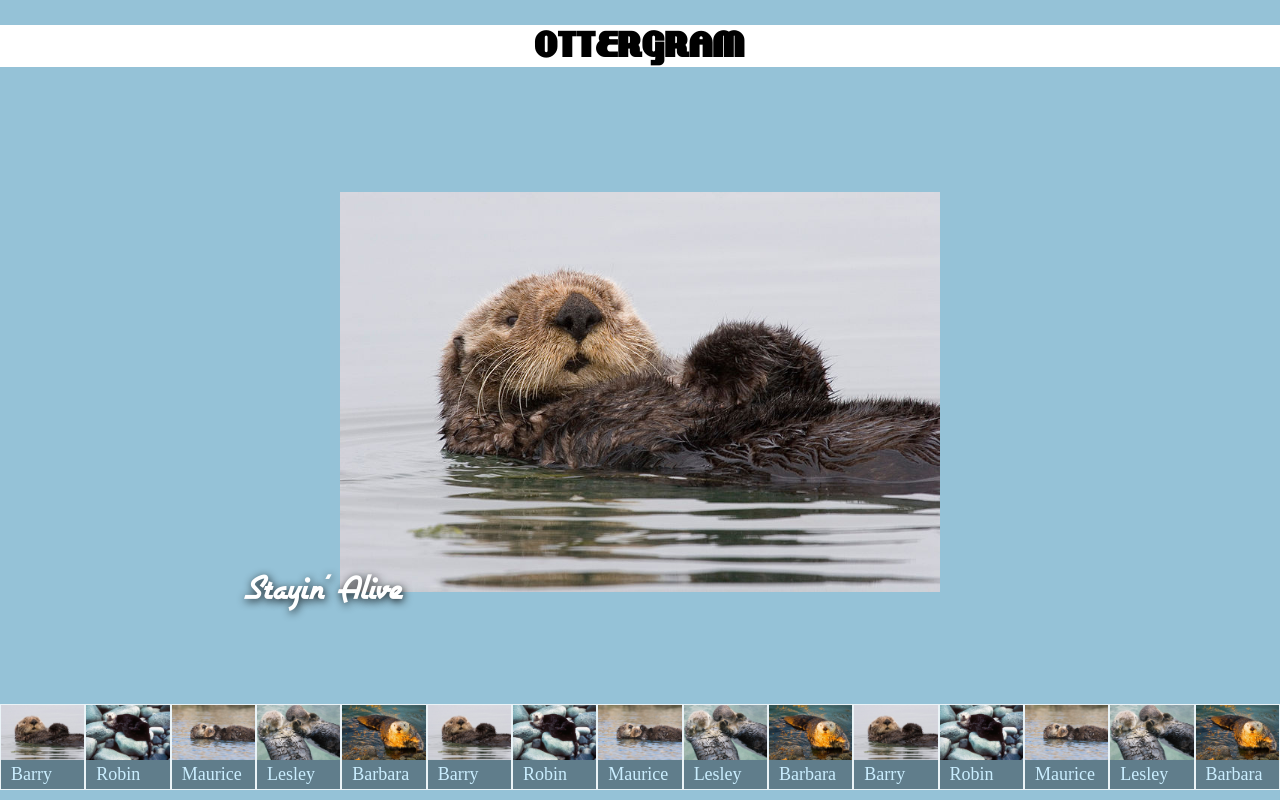
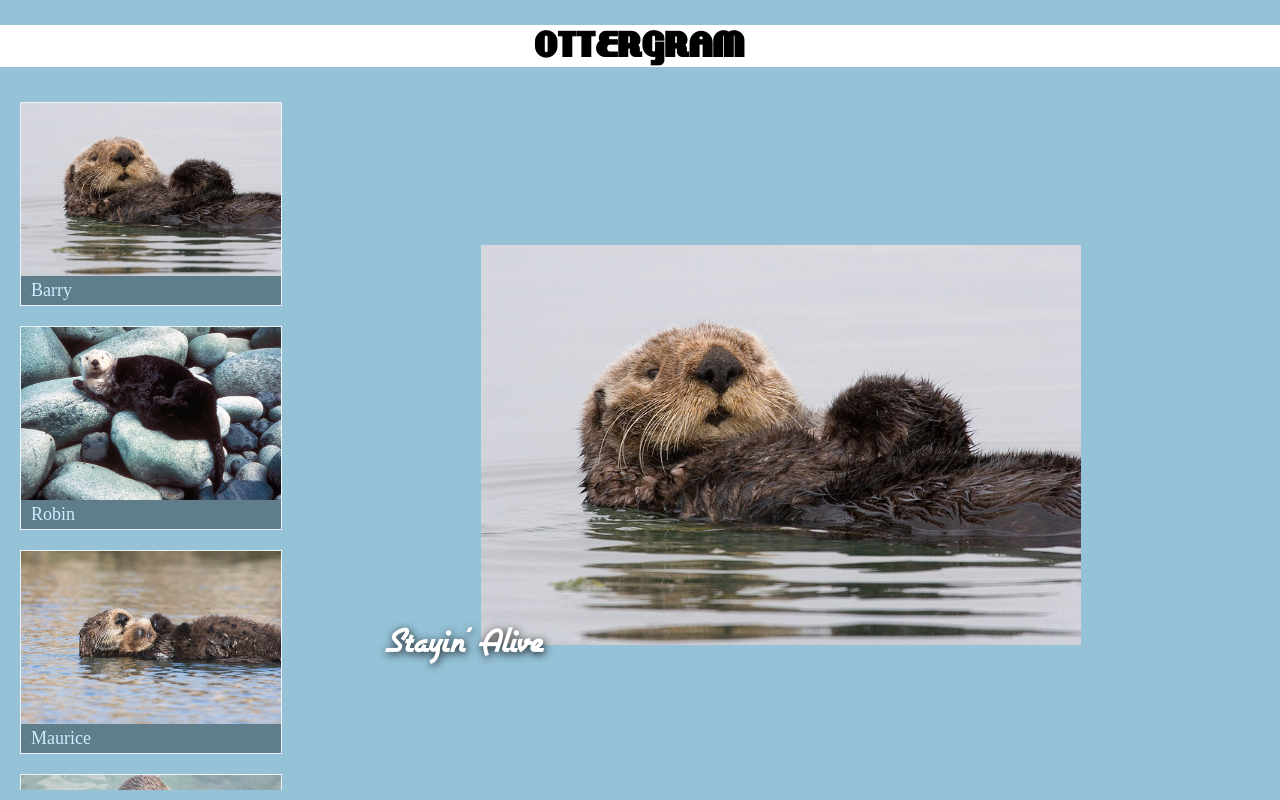
Before and after one commit to btNuckles/ottergram, a plain HTML site: page index.html in a window 1280 px wide. Drawn offline with nearby package versions, Linux system fonts and the light colour scheme.

Commit message:
Changes for hw #3

```diff
--- a/index.html
+++ b/index.html
@@ -3,6 +3,7 @@
 
 <head>
     <meta charset="utf-8">
+    <meta name="viewport" content="width-device-width, initial-scale=1">
     <title>ottergram</title>
     <link rel="stylesheet" href="https://cdnjs.cloudflare.com/ajax/libs/normalize/5.0.0/normalize.min.css">
     <link rel="stylesheet" href="stylesheets/styles.css">
@@ -15,91 +16,31 @@
     <main class="main-content">
         <ul class="thumbnail-list">
             <li class="thumbnail-item">
-                <a href="#">
+                <a href="ottergram-resources/img/otter1.jpg" data-image-role="trigger" data-image-title="Stayin' Alive" data-image-url="ottergram-resources/img/otter1.jpg">
                     <img class="thumbnail-image" src="ottergram-resources/img/otter1.jpg" alt="Barry the Otter">
-                    <span class="thumbnail-title">Barry</span>
+                    <span class="thumbnail-title" >Barry</span>
                 </a>
             </li>
             <li class="thumbnail-item">
-                <a href="#">
+                <a href="ottergram-resources/img/otter2.jpg" data-image-role="trigger" data-image-title="How Deep Is Your Love?" data-image-url="ottergram-resources/img/otter2.jpg">
                     <img class="thumbnail-image" src="ottergram-resources/img/otter2.jpg" alt="Robin the Otter">
-                    <span class="thumbnail-title">Robin</span>
+                    <span class="thumbnail-title" >Robin</span>
                 </a>
             </li>
             <li class="thumbnail-item">
-                <a href="#">
+                <a href="ottergram-resources/img/otter3.jpg" data-image-role="trigger" data-image-title="You Should Be Dancing" data-image-url="ottergram-resources/img/otter3.jpg">
                     <img class="thumbnail-image" src="ottergram-resources/img/otter3.jpg" alt="Maurice the Otter">
                     <span class="thumbnail-title">Maurice</span>
                 </a>
             </li>
             <li class="thumbnail-item">
-                <a href="#">
+                <a href="ottergram-resources/img/otter4.jpg" data-image-role="trigger" data-image-title="Night Fever" data-image-url="ottergram-resources/img/otter4.jpg">
                     <img class="thumbnail-image" src="ottergram-resources/img/otter4.jpg" alt="Lesley the Otter">
-                    <span class="thumbnail-title">Lesley</span>
+                    <span class="thumbnail-title" >Lesley</span>
                 </a>
             </li>
             <li class="thumbnail-item">
-                <a href="#">
-                    <img class="thumbnail-image" src="ottergram-resources/img/otter5.jpg" alt="Barbara the Otter">
-                    <span class="thumbnail-title">Barbara</span>
-                </a>
-            </li>
-            <li class="thumbnail-item">
-                <a href="#">
-                    <img class="thumbnail-image" src="ottergram-resources/img/otter1.jpg" alt="Barry the Otter">
-                    <span class="thumbnail-title">Barry</span>
-                </a>
-            </li>
-            <li class="thumbnail-item">
-                <a href="#">
-                    <img class="thumbnail-image" src="ottergram-resources/img/otter2.jpg" alt="Robin the Otter">
-                    <span class="thumbnail-title">Robin</span>
-                </a>
-            </li>
-            <li class="thumbnail-item">
-                <a href="#">
-                    <img class="thumbnail-image" src="ottergram-resources/img/otter3.jpg" alt="Maurice the Otter">
-                    <span class="thumbnail-title">Maurice</span>
-                </a>
-            </li>
-            <li class="thumbnail-item">
-                <a href="#">
-                    <img class="thumbnail-image" src="ottergram-resources/img/otter4.jpg" alt="Lesley the Otter">
-                    <span class="thumbnail-title">Lesley</span>
-                </a>
-            </li>
-            <li class="thumbnail-item">
-                <a href="#">
-                    <img class="thumbnail-image" src="ottergram-resources/img/otter5.jpg" alt="Barbara the Otter">
-                    <span class="thumbnail-title">Barbara</span>
-                </a>
-            </li>
-            <li class="thumbnail-item">
-                <a href="#">
-                    <img class="thumbnail-image" src="ottergram-resources/img/otter1.jpg" alt="Barry the Otter">
-                    <span class="thumbnail-title">Barry</span>
-                </a>
-            </li>
-            <li class="thumbnail-item">
-                <a href="#">
-                    <img class="thumbnail-image" src="ottergram-resources/img/otter2.jpg" alt="Robin the Otter">
-                    <span class="thumbnail-title">Robin</span>
-                </a>
-            </li>
-            <li class="thumbnail-item">
-                <a href="#">
-                    <img class="thumbnail-image" src="ottergram-resources/img/otter3.jpg" alt="Maurice the Otter">
-                    <span class="thumbnail-title">Maurice</span>
-                </a>
-            </li>
-            <li class="thumbnail-item">
-                <a href="#">
-                    <img class="thumbnail-image" src="ottergram-resources/img/otter4.jpg" alt="Lesley the Otter">
-                    <span class="thumbnail-title">Lesley</span>
-                </a>
-            </li>
-            <li class="thumbnail-item">
-                <a href="#">
+                <a href="ottergram-resources/img/otter5.jpg" data-image-role="trigger" data-image-title="To Love Somebody" data-image-url="ottergram-resources/img/otter5.jpg">
                     <img class="thumbnail-image" src="ottergram-resources/img/otter5.jpg" alt="Barbara the Otter">
                     <span class="thumbnail-title">Barbara</span>
                 </a>
@@ -108,11 +49,12 @@
 
         <div class="detail-image-container">
             <div class="detail-image-frame">
-                <img class="detail-image" src="ottergram-resources/img/otter1.jpg" alt="">
-                <span class="detail-image-title">Stayin' Alive</span>
+                <img class="detail-image" data-image-role="target" src="ottergram-resources/img/otter1.jpg" alt="">
+                <span class="detail-image-title" data-image-role="title">Stayin' Alive</span>
             </div>
         </div>
     </main>
+    <script src="scripts/main.js" charset="utf-8"></script>
 </body>
 
 </html>
--- /dev/null
+++ b/scripts/main.js
@@ -0,0 +1,52 @@
+var DETAIL_IMAGE_SELECTOR = '[data-image-role="target"]';
+var DETAIL_TITLE_SELECTOR = '[data-image-role="title"]';
+var THUMBNAIL_LINK_SELECTOR = '[data-image-role="trigger"]';
+
+function setDetails(imageUrl, titleText) {
+    'use strict';
+
+    var detailImage = document.querySelector(DETAIL_IMAGE_SELECTOR);
+    detailImage.setAttribute('src', imageUrl);
+
+    var detailTitle = document.querySelector(DETAIL_TITLE_SELECTOR);
+    detailTitle.textContent = titleText;
+}
+
+function imageFromThumb(thumbnail) {
+    'use strict';
+    return thumbnail.getAttribute('data-image-url');
+}
+
+function titleFromThumb(thumbnail) {
+    'use strict';
+    return thumbnail.getAttribute('data-image-title');
+}
+
+function setDetailsFromThumb(thumbnail) {
+    'use strict';
+    setDetails(imageFromThumb(thumbnail), titleFromThumb(thumbnail));
+}
+
+function addThumbClickHandler(thumb) {
+    'use strict';
+    thumb.addEventListener('click',
+        function(event) {
+            event.preventDefault();
+            setDetailsFromThumb(thumb);
+        });
+}
+
+function getThumbnailsArray() {
+    'use strict';
+    var thumbnails = document.querySelectorAll(THUMBNAIL_LINK_SELECTOR);
+    var thumbnailArray = [].slice.call(thumbnails);
+    return thumbnailArray;
+}
+
+function initializeEvents() {
+    'use strict';
+    var thumbnails = getThumbnailsArray();
+    thumbnails.forEach(addThumbClickHandler);
+}
+
+initializeEvents();
--- a/stylesheets/styles.css
+++ b/stylesheets/styles.css
@@ -57,7 +57,7 @@ a {
     border: 1px solid rgb(100%, 100%, 100%);
     border: 1px solid rgba(100%, 100%, 100%, 0.8);
     display: inline-block;
-    width: 120px;
+    max-width: 260px;
 }
 
 .thumbnail-list {
@@ -69,9 +69,11 @@ a {
     white-space: nowrap;
     overflow-x: auto;
     order: 2;
+    margin-left: 20px;
 }
 
-.thumbnail-item+.thumbnail-item {
+.thumbnail-item + .thumbnail-item {
+  margin-top: 20px;
 }
 
 .logo-text {
@@ -108,3 +110,15 @@ a {
     font-size: 40px;
     text-shadow: rgba(0, 0, 0, 0.9) 1px 2px 9px;
 }
+
+@media all and (min-width:768px) {
+  .main-content {
+    flex-direction: row;
+    overflow: hidden;
+  }
+
+  .thumbnail-list {
+    flex-direction: column;
+    order: 0;
+  }
+}
```
Also changed, not shown: .eslintrc.json (added), 1 other file.
